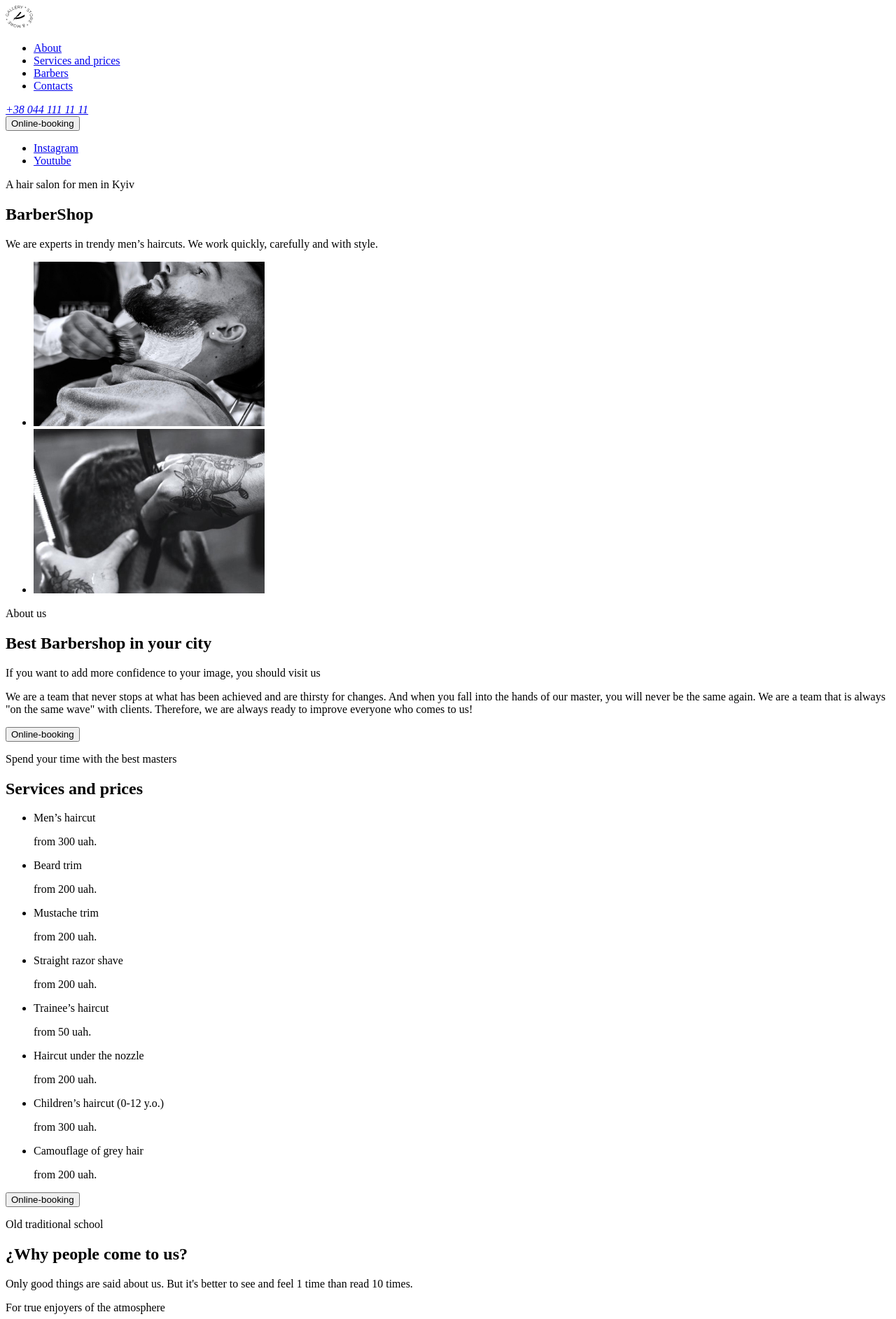
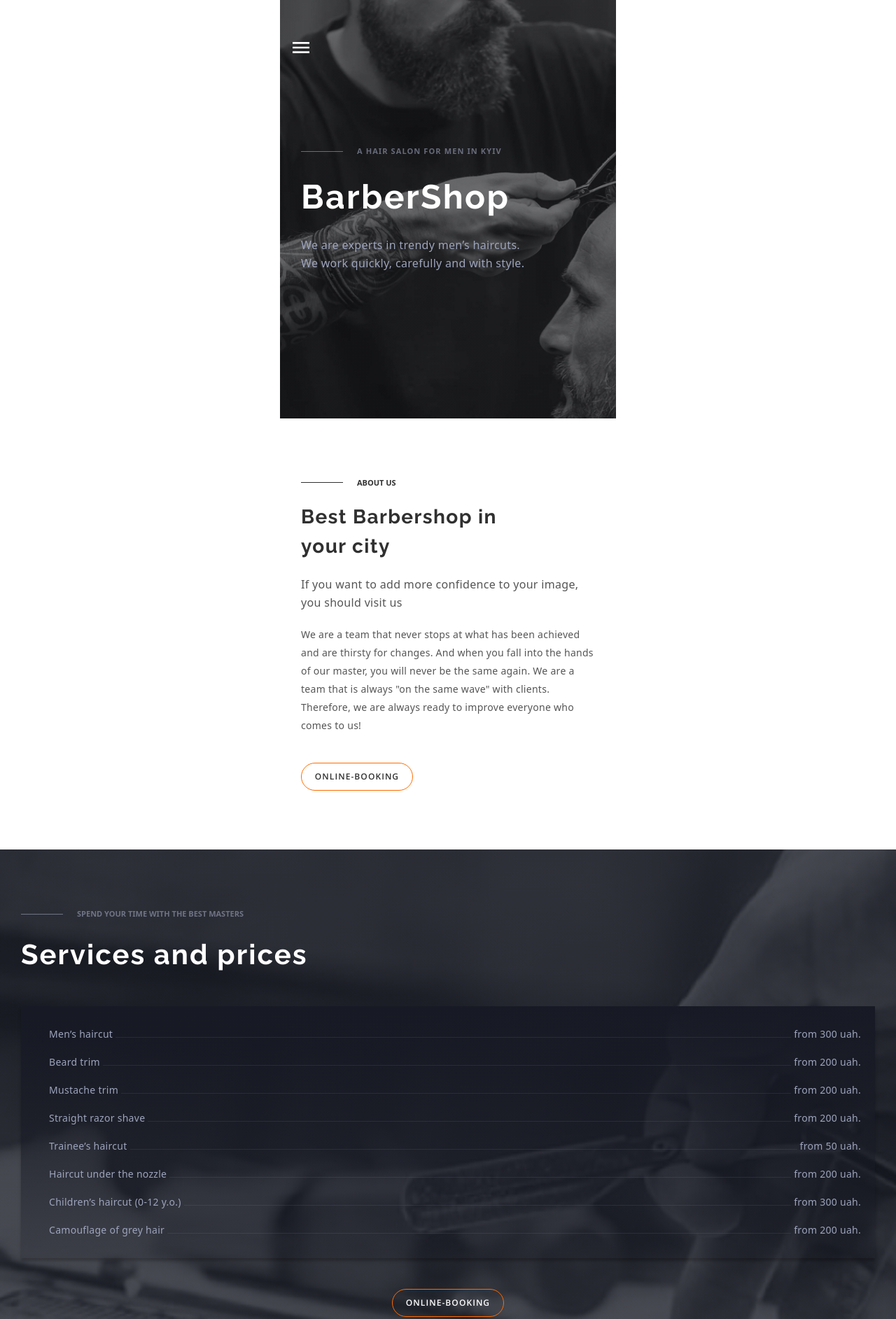
Before and after one commit to DeadMakar/barber-shop, a plain HTML site: page index.html in a window 1280 px wide. Shown: the top 1885 px of the page at 70% size. Drawn offline with nearby package versions, Linux system fonts and the light colour scheme.

Commit message:
add mob styles sections header/about us/servises

```diff
--- /dev/null
+++ b/css/style.css
@@ -0,0 +1,377 @@
+*,
+*::before,
+*::after {
+  box-sizing: border-box;
+}
+
+ul,
+ol {
+  padding: 0;
+}
+
+body,
+h1,
+h2,
+h3,
+h4,
+p,
+ul,
+li {
+  margin: 0;
+}
+
+body {
+  min-height: 100vh;
+  scroll-behavior: smooth;
+  text-rendering: optimizeSpeed;
+  line-height: 1.5;
+}
+
+ul,
+ol {
+  list-style: none;
+}
+
+a:not([class]) {
+  text-decoration-skip-ink: auto;
+}
+
+img {
+  max-width: 100%;
+  display: block;
+}
+
+input,
+button,
+textarea,
+select {
+  font: inherit;
+}
+
+body {
+  font-family: "Open Sans", sans-serif;
+}
+
+.button {
+  cursor: pointer;
+  border: 1px solid #ff6c00;
+  border-radius: 25px;
+  width: 160px;
+  height: 40px;
+  font-family: "Open Sans", sans-serif;
+  font-weight: 600;
+  font-size: 12px;
+  letter-spacing: 0.09em;
+  text-transform: uppercase;
+  background-color: transparent;
+  color: #303030;
+  display: flex;
+  align-items: center;
+  justify-content: center;
+}
+
+.button:hover,
+.button:focus {
+  background-color: #ff6c00;
+  color: #ffffff;
+}
+
+.container {
+  max-width: 480px;
+  margin: 0 auto;
+}
+
+/* <------------------HEADER--------------------> */
+
+.header {
+  padding: 40px 30px;
+  position: absolute;
+  width: 480px;
+  display: flex;
+  align-items: center;
+  justify-content: space-between;
+}
+
+.header-nav {
+}
+
+.logo-icon {
+  filter: invert(100%);
+}
+
+.header-nav-list {
+  display: none;
+}
+
+.header-nav-item {
+}
+
+.header-link {
+}
+
+.header-address {
+  display: none;
+}
+
+.header-button {
+  display: none;
+}
+
+.menu-button {
+  width: 40px;
+  height: 40px;
+  border: none;
+  background-color: transparent;
+  display: flex;
+  align-items: center;
+  justify-content: center;
+}
+
+.menu-icon {
+  filter: invert(100%);
+}
+
+/* <------------------HERO--------------------> */
+
+.hero {
+}
+
+.hero-wrap {
+  background-color: #615e5e;
+  background-image: linear-gradient(
+      rgba(25, 28, 38, 0.2),
+      rgba(25, 28, 38, 0.2)
+    ),
+    url(../images/background/hero-mob-1x.jpg);
+  background-repeat: no-repeat;
+  background-position: center;
+  background-size: cover;
+  padding: 208px 130px 209px 30px;
+}
+
+.sotial-list {
+  display: none;
+}
+
+.sotial-item {
+}
+
+.hero-slogan {
+  font-weight: 600;
+  font-size: 11px;
+  letter-spacing: 0.1em;
+  text-transform: uppercase;
+  color: rgba(157, 164, 189, 0.6);
+  display: flex;
+  align-items: center;
+  margin-bottom: 20px;
+}
+.hero-slogan::before {
+  content: "";
+  width: 60px;
+  height: 1px;
+  background-color: rgba(157, 164, 189, 0.6);
+  margin-right: 20px;
+}
+
+.hero-title {
+  font-family: "Raleway", sans-serif;
+  font-weight: 700;
+  font-size: 48px;
+  letter-spacing: 0.05em;
+  color: #fff;
+  margin-bottom: 20px;
+}
+
+.hero-text {
+  font-weight: 400;
+  font-size: 16px;
+  line-height: 1.625;
+  letter-spacing: 0.02em;
+  color: #9da4bd;
+}
+
+/* <------------------ABOUT US--------------------> */
+
+.about-us {
+  padding: 84px 30px;
+  background-color: #fff;
+}
+.about-us-photo-list {
+  display: none;
+}
+.about-us-photo-item {
+}
+.about-us-text {
+  font-weight: 600;
+  font-size: 11px;
+  text-transform: uppercase;
+  color: #303030;
+  display: flex;
+  align-items: center;
+  margin-bottom: 20px;
+}
+.about-us-text::before {
+  content: "";
+  width: 60px;
+  height: 1px;
+  background-color: #303030;
+  margin-right: 20px;
+}
+.about-us-title {
+  font-family: "Raleway", sans-serif;
+  font-weight: 700;
+  font-size: 28px;
+  letter-spacing: 0.05em;
+  color: #303030;
+  margin-bottom: 20px;
+  width: 306px;
+}
+.about-us-subtitle {
+  font-weight: 400;
+  font-size: 16px;
+  line-height: 1.625;
+  letter-spacing: 0.02em;
+  color: #555;
+  margin-bottom: 20px;
+}
+.about-us-description {
+  font-weight: 400;
+  font-size: 14px;
+  line-height: 1.85714;
+  letter-spacing: 0.02em;
+  color: #555;
+  margin-bottom: 40px;
+}
+
+/* <------------------SERVICES--------------------> */
+
+.services {
+  background-image: linear-gradient(
+      rgba(25, 28, 38, 0.8),
+      rgba(25, 28, 38, 0.8)
+    ),
+    url(../images/background/services-mob-1x.jpg);
+  background-repeat: no-repeat;
+  background-position: center;
+  background-size: cover;
+  padding: 84px 30px;
+}
+.services-text {
+  font-weight: 600;
+  font-size: 11px;
+  text-transform: uppercase;
+  color: rgba(157, 164, 189, 0.6);
+  display: flex;
+  align-items: center;
+  margin-bottom: 20px;
+}
+.services-text::before {
+  content: "";
+  width: 60px;
+  height: 1px;
+  background-color: rgba(157, 164, 189, 0.6);
+  margin-right: 20px;
+}
+.services-title {
+  font-family: "Raleway", sans-serif;
+  font-weight: 700;
+  font-size: 40px;
+  letter-spacing: 0.05em;
+  color: #fff;
+  margin-bottom: 44px;
+}
+.services-wrap {
+  background: linear-gradient(
+    180deg,
+    rgb(23, 26, 36),
+    rgba(23, 26, 36, 0.2) 100%
+  );
+  box-shadow: 0 4px 4px 0 rgba(0, 0, 0, 0.25);
+  margin-bottom: 44px;
+  display: flex;
+  flex-direction: column;
+  padding: 30px 20px 30px 40px;
+}
+.services-list {
+  display: flex;
+  gap: 20px;
+  flex-direction: column;
+}
+.services-item {
+  display: flex;
+  justify-content: space-between;
+  align-items: baseline;
+  gap: 4px;
+}
+.services-item::after {
+  content: "";
+  width: 32px;
+  height: 1px;
+  background-color: rgba(157, 164, 189, 0.12);
+  flex-grow: 1;
+}
+.services-item-title {
+  font-weight: 400;
+  font-size: 14px;
+  line-height: 1.42857;
+  letter-spacing: 0.02em;
+  color: #9da4bd;
+}
+.services-item-price {
+  font-weight: 400;
+  font-size: 14px;
+  line-height: 1.42857;
+  letter-spacing: 0.02em;
+  text-align: right;
+  color: #9da4bd;
+}
+.services-item-price:last-child {
+  order: 1;
+}
+.services-button {
+  color: #fff;
+  margin: 0 auto;
+}
+.services-button:hover,
+.services-button:focus {
+  background-color: #ff6c00;
+}
+
+/* <------------------TRADITIONAL--------------------> */
+
+.traditional {
+  padding: 84px 30px;
+  background-color: #fff;
+}
+.traditional-text {
+  font-weight: 600;
+  font-size: 11px;
+  text-transform: uppercase;
+  color: #303030;
+  display: flex;
+  align-items: center;
+  margin-bottom: 20px;
+}
+.traditional-text::before {
+  content: "";
+  width: 60px;
+  height: 1px;
+  background-color: #303030;
+  margin-right: 20px;
+}
+.traditional-title {
+  font-weight: 700;
+  font-size: 42px;
+  letter-spacing: 0.05em;
+  color: #303030;
+  width: 100%;
+}
+.traditional-description {
+}
+.traditional-list {
+}
+.traditional-item {
+}
+.traditional-item-text {
+}
--- a/index.html
+++ b/index.html
@@ -28,33 +28,45 @@
     />
     <meta name="msapplication-TileColor" content="#da532c" />
     <meta name="theme-color" content="#ffffff" />
+    <link rel="stylesheet" href="/css/style.css" />
     <title>Barber Shop</title>
+    <link rel="preconnect" href="https://fonts.googleapis.com" />
+    <link rel="preconnect" href="https://fonts.gstatic.com" crossorigin />
+    <link
+      href="https://fonts.googleapis.com/css2?family=Open+Sans:wght@300..800&family=Raleway:wght@700&display=swap"
+      rel="stylesheet"
+    />
+    <link rel="stylesheet" href="https://cdnjs.cloudflare.com/ajax/libs/modern-normalize/2.0.0/modern-normalize.min.css" integrity="sha512-4xo8blKMVCiXpTaLzQSLSw3KFOVPWhm/TRtuPVc4WG6kUgjH6J03IBuG7JZPkcWMxJ5huwaBpOpnwYElP/m6wg==" crossorigin="anonymous" referrerpolicy="no-referrer" />
   </head>
+
   <body>
-    <header>
-      <nav>
-        <a href="#" class="logo-link">
-          <img src="/images/icons/logo.svg" alt="Barber Shop logo" />
+    <header class="header container">
+      <nav class="header-nav">
+        <a href="#">
+          <img class="logo-icon" src="/images/icons/logo.svg" alt="Barber Shop logo" width="68.93" height="55.46" />
         </a>
 
-        <ul>
-          <li><a href="#">About</a></li>
-          <li><a href="#">Services and prices</a></li>
-          <li><a href="#">Barbers</a></li>
-          <li><a href="#">Contacts</a></li>
+        <ul class="header-nav-list">
+          <li class="header-nav-item"><a class="header-link" href="#">About</a></li>
+          <li class="header-nav-item"><a class="header-link" href="#">Services and prices</a></li>
+          <li class="header-nav-item"><a class="header-link" href="#">Barbers</a></li>
+          <li class="header-nav-item"><a class="header-link" href="#">Contacts</a></li>
         </ul>
       </nav>
 
-      <address>
-        <a href="tel:+380441111111">+38 044 111 11 11</a>
+      <address class="header-address">
+        <a class="header-address-link" href="tel:+380441111111">+38 044 111 11 11</a>
       </address>
 
-      <button type="button">Online-booking</button>
+      <button class="header-button" type="button">Online-booking</button>
+
+      <button class="menu-button" type="button"><img class="menu-icon" src="/images/icons/menu.svg" alt="menu icon" width="24" height="24"></img></button>
     </header>
+
     <main>
-      <section class="hero">
-        <ul>
-          <li>
+      <section class="hero container">
+        <ul class="sotial-list">
+          <li class="sotial-item">
             <a
               href="https://www.instagram.com/"
               target="_blank"
@@ -62,7 +74,7 @@
               >Instagram</a
             >
           </li>
-          <li>
+          <li class="sotial-item">
             <a
               href="https://www.youtube.com/"
               target="_blank"
@@ -71,17 +83,19 @@
             >
           </li>
         </ul>
-        <p>A hair salon for men in Kyiv</p>
-        <h1>BarberShop</h1>
-        <p>
+        <div class="hero-wrap">
+        <p class="hero-slogan">A hair salon for men in Kyiv</p>
+        <h1 class="hero-title">BarberShop</h1>
+        <p class="hero-text">
           We are experts in trendy men’s haircuts. We work quickly, carefully
           and with style.
         </p>
+        </div>
       </section>
 
-      <section class="about-us">
-        <ul>
-          <li>
+      <section class="about-us container">
+        <ul class="about-us-photo-list">
+          <li class="about-us-photo-item">
             <img
               src="/images/about/img-about-1-tab-1x.jpg"
               alt="Barber applies shaving foam to client's neck"
@@ -89,7 +103,7 @@
               height="235"
             />
           </li>
-          <li>
+          <li class="about-us-photo-item">
             <img
               src="/images/about/img-about-2-tab-1x.jpg"
               alt="The barber straightens the client's hair with a razor"
@@ -98,74 +112,94 @@
             />
           </li>
         </ul>
-        <p>About us</p>
-        <h2>Best Barbershop in your city</h2>
-        <p>
+        <p class="about-us-text">About us</p>
+        <h2 class="about-us-title">Best Barbershop in your city</h2>
+        <p class="about-us-subtitle">
           If you want to add more confidence to your image, you should visit us
         </p>
-        <p>
+        <p class="about-us-description">
           We are a team that never stops at what has been achieved and are
           thirsty for changes. And when you fall into the hands of our master,
           you will never be the same again. We are a team that is always "on the
           same wave" with clients. Therefore, we are always ready to improve
           everyone who comes to us!
         </p>
-        <button type="button">Online-booking</button>
+        <button class="about-us-button button" type="button">Online-booking</button>
       </section>
 
       <section class="services">
-        <p>Spend your time with the best masters</p>
+        <p class="services-text">Spend your time with the best masters</p>
 
-        <h2>Services and prices</h2>
+        <h2 class="services-title">Services and prices</h2>
+<div class="services-wrap">
+        <ul class="services-list">
+          <li class="services-item">
+            <p class="services-item-title">Men’s haircut</p>
+            <p class="services-item-price">from 300 uah.</p>
+          </li>
+          <li class="services-item">
+            <p class="services-item-title">Beard trim</p>
+            <p class="services-item-price">from 200 uah.</p>
+          </li>
+          <li class="services-item">
+            <p class="services-item-title">Mustache trim</p>
+            <p class="services-item-price">from 200 uah.</p>
+          </li>
+          <li class="services-item">
+            <p class="services-item-title">Straight razor shave</p>
+            <p class="services-item-price">from 200 uah.</p>
+          </li>
+          <li class="services-item">
+            <p class="services-item-title">Trainee’s haircut</p>
+            <p class="services-item-price">from 50 uah.</p>
+          </li>
+          <li class="services-item">
+            <p class="services-item-title">Haircut under the nozzle</p>
+            <p class="services-item-price">from 200 uah.</p>
+          </li>
+          <li class="services-item">
+            <p class="services-item-title">Children’s haircut (0-12 y.o.)</p>
+            <p class="services-item-price">from 300 uah.</p>
+          </li>
+          <li class="services-item">
+            <p class="services-item-title">Camouflage of grey hair</p>
+            <p class="services-item-price">from 200 uah.</p>
+          </li>
+        </ul>
+</div>
+        <button class="services-button button" type="button">Online-booking</button>
+      </section>
 
-        <ul>
-          <li>
-            <p>Men’s haircut</p>
-            <p>from 300 uah.</p>
+      <section class="traditional">
+        <p class="traditional-text">Old traditional school</p>
+        <h2 class="traditional-title">¿Why people come to us?</h2>
+        <p class="traditional-description">
+          Only good things are said about us. But it's better to see and feel 1
+          time than read 10 times.
+        </p>
+
+        <ul class="traditional-list">
+          <li class="traditional-item">
+            <span>600</span>
+            <p class="traditional-item-text">Satisfied customers per day</p>
           </li>
-          <li>
-            <p>Beard trim</p>
-            <p>from 200 uah.</p>
+          <li class="traditional-item">
+            <span>50</span>
+            <p class="traditional-item-text">Awards for excellent service</p>
           </li>
-          <li>
-            <p>Mustache trim</p>
-            <p>from 200 uah.</p>
+          <li class="traditional-item">
+            <span>20</span>
+            <p class="traditional-item-text">Kyiv’s best barbers</p>
           </li>
-          <li>
-            <p>Straight razor shave</p>
-            <p>from 200 uah.</p>
-          </li>
-          <li>
-            <p>Trainee’s haircut</p>
-            <p>from 50 uah.</p>
-          </li>
-          <li>
-            <p>Haircut under the nozzle</p>
-            <p>from 200 uah.</p>
-          </li>
-          <li>
-            <p>Children’s haircut (0-12 y.o.)</p>
-            <p>from 300 uah.</p>
-          </li>
-          <li>
-            <p>Camouflage of grey hair</p>
-            <p>from 200 uah.</p>
+          <li class="traditional-item">
+            <span>100</span>
+            <p class="traditional-item-text">Gifts for regular customers</p>
           </li>
         </ul>
 
-        <button type="button">Online-booking</button>
       </section>
 
-      <section class="traditional">
-        <p>Old traditional school</p>
-        <h2>¿Why people come to us?</h2>
-        <p>
-          Only good things are said about us. But it's better to see and feel 1
-          time than read 10 times.
-        </p>
-      </section>
-
-      <section class="barbers">
+      <!-- <section class="barbers">
         <p>For true enjoyers of the atmosphere</p>
         <h2>Our barbers</h2>
         <ul>
@@ -200,9 +234,9 @@
             <p>Extreme Barber</p>
           </li>
         </ul>
-      </section>
+      </section> -->
 
-      <section class="gallery">
+      <!-- <section class="gallery">
         <p>In Latin, "barba" means "beard"</p>
         <ul>
           <li>
@@ -238,18 +272,18 @@
             />
           </li>
         </ul>
-      </section>
+      </section> -->
 
-      <section class="online-booking">
+      <!-- <section class="online-booking">
         <h2>Online-booking</h2>
         <input type="text" name="name" placeholder="Name*" required />
         <input type="tel" name="phone" placeholder="Phone*" required />
         <input type="text" name="message" placeholder="Message" />
 
         <button type="button">Send</button>
-      </section>
+      </section> -->
 
-      <section class="contacts">
+      <!-- <section class="contacts">
         <h2>Contacts</h2>
         <address>
           <ul>
@@ -268,9 +302,9 @@
             </li>
           </ul>
         </address>
-      </section>
+      </section> -->
     </main>
-    <footer>
+    <!-- <footer>
       <ul>
         <li>
           <a
@@ -290,6 +324,6 @@
         </li>
       </ul>
       <p>&copy; Copyright 2020</p>
-    </footer>
+    </footer> -->
   </body>
 </html>
```
Also changed, not shown: images/background/contacts-mob-1x.jpg (added), images/background/contacts-mob-2x.jpg (added), images/background/hero-mob-1x.jpg (added), images/background/hero-mob-2x.jpg (added), images/background/services-mob-1x.jpg (added), images/background/services-mob-2x.jpg (added), styles/style.css (deleted).
